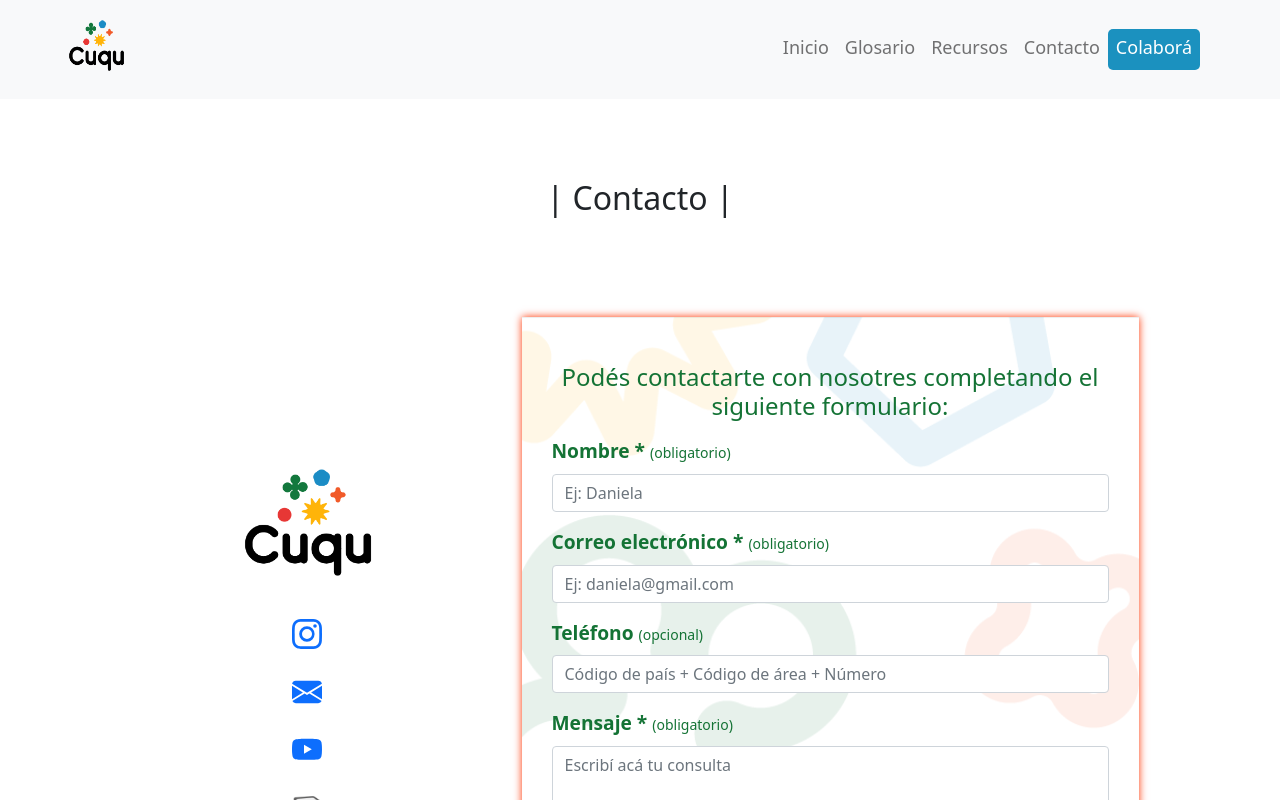
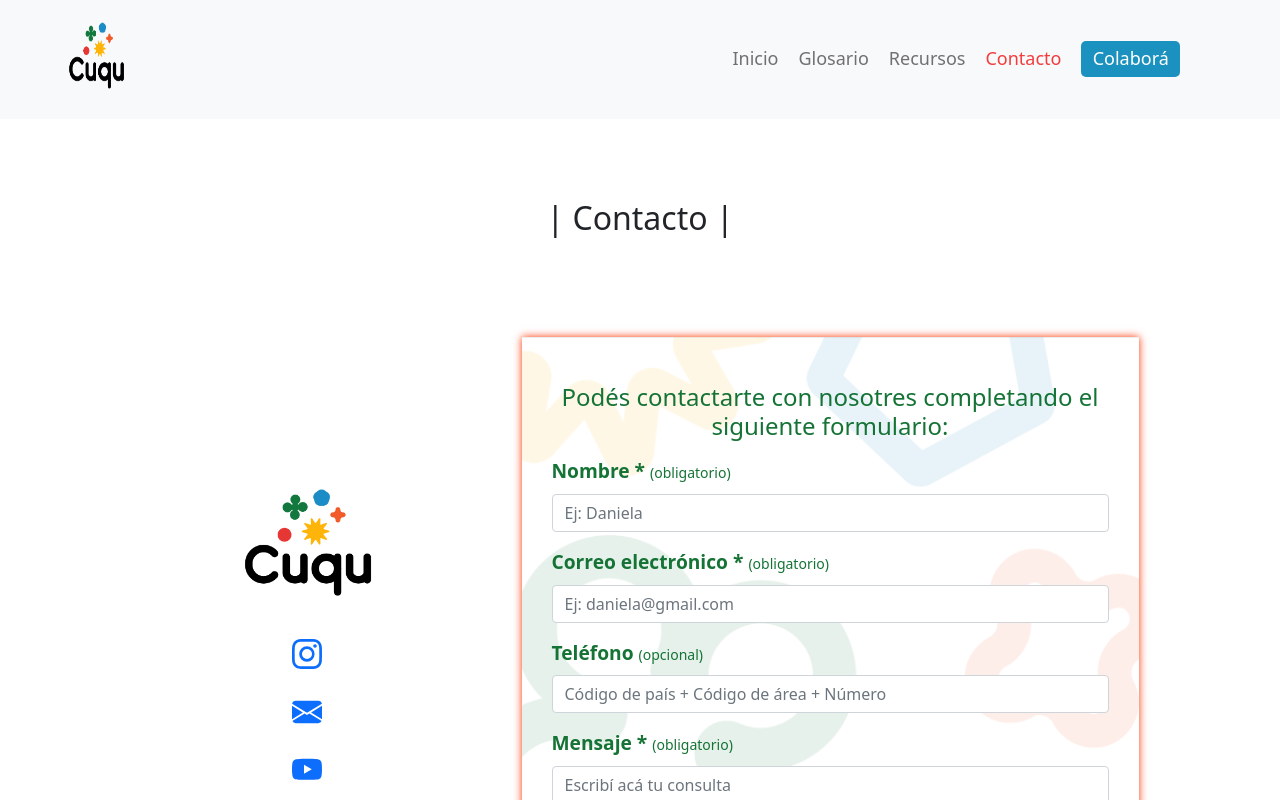
Before and after one commit to CuquLab/Cuqu, a Next.js app in the folder cuqulab/: page /contacto in a window 1280 px wide. Built offline with nearby package versions, Linux system fonts and the light colour scheme.

Commit message:
Creo componente ActiveLink para agregarlo a Navigation para indicar con un color con css la página que se encuentra activa

```diff
--- /dev/null
+++ b/cuqulab/components/activeLink..js
@@ -0,0 +1,27 @@
+
+import { useRouter } from 'next/router';
+
+const ActiveLink = ({ href, children }) => {
+    const router = useRouter();
+    const style = {
+        display: 'flex',
+        marginRight: 20,
+        color: router.asPath === href ? '#F23D3D' : 'rgba(0,0,0,.55)',
+        alignItems: 'center',
+        justifyContent: 'center',
+        textDecoration: 'none'
+    }
+
+    const handleClick = (e) => {
+        e.preventDefault()
+        router.push(href)
+    }
+
+    return (
+        <a href={href} onClick={handleClick} style={style}>
+            {children}
+        </a>
+    )
+}
+
+export default ActiveLink
--- a/cuqulab/components/navigation.js
+++ b/cuqulab/components/navigation.js
@@ -1,45 +1,46 @@
 
-import Link from 'next/link'
 import Logo from '../components/logo'
+import ActiveLink from './activeLink.'
 import styles from '../styles/Nav.module.css'
 
 const Navigation = () => {
+
     return (
         <div id={styles.nav}>
-            <nav className='navbar navbar-expand-lg navbar-light bg-light'>
+            <nav className='navbar navbar-expand-lg navbar-light bg-light '>
                 <div className='container-fluid px-5'>
                     <div className='navbar-brand'>
                         <Logo />
                     </div>
                     <button className='navbar-toggler' type='button' data-bs-toggle='collapse' data-bs-target='#navbarNav' aria-controls='navbarNav' aria-expanded='false' aria-label='Toggle navigation'>
-                        <span className='navbar-toggler-icon'></span>
+                        <i className='navbar-toggler-icon'></i>
                     </button>
                     <div className='collapse navbar-collapse p-3 justify-content-end' id='navbarNav'>
-                        <ul className='navbar-nav' >
-                            <li className='nav-item'>
-                                <Link href='/' activeClassName='active'>
-                                    <a className='nav-link text-center' aria-current='page'>Inicio</a>
-                                </Link>
+                        <ul className='navbar-nav d-flex align-items-center justify-content-center'>
+                            <li className={styles.span}>
+                                <ActiveLink href='/' className='active'>
+                                    <span >Inicio</span>
+                                </ActiveLink>
                             </li>
-                            <li className='nav-item'>
-                                <Link href='/glosario' activeClassName='active'>
-                                    <a className='nav-link text-center'>Glosario</a>
-                                </Link>
+                            <li className={styles.span}>
+                                <ActiveLink href='/glosario' className='active'>
+                                    <span>Glosario</span>
+                                </ActiveLink>
                             </li>
-                            <li className='nav-item'>
-                                <Link href='/recursos' activeClassName='active'>
-                                    <a className='nav-link text-center'>Recursos</a>
-                                </Link>
+                            <li className={styles.span}>
+                                <ActiveLink href='/recursos' className='active'>
+                                    <span>Recursos</span>
+                                </ActiveLink>
                             </li>
-                            <li className='nav-item'>
-                                <Link href='/contacto' activeClassName='active'>
-                                    <a className='nav-link text-center'>Contacto</a>
-                                </Link>
+                            <li className={styles.span}>
+                                <ActiveLink href='/contacto' className='active'>
+                                    <span>Contacto</span>
+                                </ActiveLink>
                             </li>
                             <li className='nav-item' id={styles.collaborate}>
-                                <Link href='https://www.mercadopago.com.ar/checkout/v1/redirect?preference-id=32556454-115e8741-45be-430d-9067-d2b4935638c9' activeClassName='active'>
-                                    <a className='nav-link text-center text-white'>Colaborá</a>
-                                </Link>
+                                <ActiveLink href='https://www.mercadopago.com.ar/checkout/v1/redirect?preference-id=32556454-115e8741-45be-430d-9067-d2b4935638c9' activeClassName='active'>
+                                    <span className={styles.navItemCollaborate}>Colaborá</span>
+                                </ActiveLink>
                             </li>
                         </ul>
                     </div>
--- a/cuqulab/styles/Nav.module.css
+++ b/cuqulab/styles/Nav.module.css
@@ -1,26 +1,29 @@
-#nav {
+ #nav {
     font-size: 18px;
     color: rgba(0,0,0,.5);
 }
 
 #nav a {
-    line-height: 20px;
+    line-height: 10px;
+}
+.span {
+    margin-top: 7px;
 }
 
-#nav a:hover {
+#nav span:hover {
    color: #F2A20C;
 }
 
-#nav a:after {
+#nav span:after {
     content: '';
     display: block;
-    height: 5px;
+    height: 10px;
     width: 0;
     border-bottom: 3px transparent;
     transition: width 0.7s ease, background-color 0.5s ease;
 }
 
-#nav a:hover:after {
+#nav span:hover:after {
     width: 100%;
     border-bottom: 3px solid #F2A20C;
 }
@@ -29,12 +32,22 @@
     border-bottom: none;
 }
 
-#collaborate {
+.navItemCollaborate {
+    color: white;
+    text-align: center;
     background-color: #1B91BF;
     border-radius: 5px;
+    margin: auto;
+     padding-right: .7rem;
+    padding-left: .7rem;
+     padding-top: .7rem;
+    padding-bottom: .3rem;
 }
 
-@media (max-width: 994px) {
+@media (max-width: 992px) {
+    .span {
+    margin-bottom: 25px;
+}
     #nav a:hover{
         margin: auto;
   }
```
